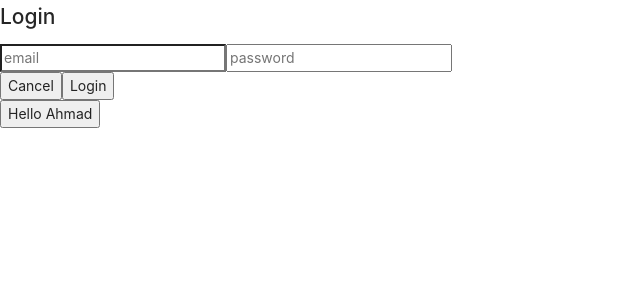
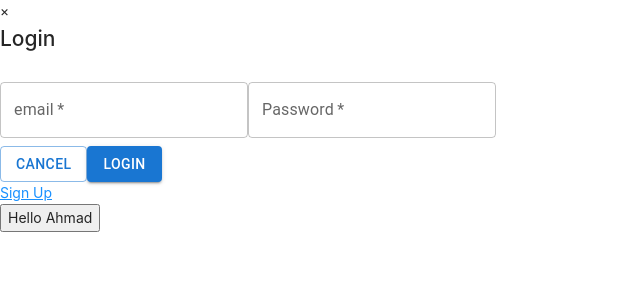
Before and after one commit to GSG-G10/divano, a React (Create React App) app in the folder client/: page / in a window 1280 px wide. Shown: the top 300 px of the page, without its empty margins (0-640 px from the left). Built offline with nearby package versions, Linux system fonts and the light colour scheme.

Commit message:
delete common components and use material ui components

```diff
--- a/client/src/Components/Common/Button.js
+++ /dev/null
@@ -1,11 +0,0 @@
-import React from 'react'
-
-const Button = ({id,onClick,textcontent}) =>  {
-    return (
-       <button id={id} onClick={onClick} className="btn"
-       >{textcontent}
-       </button>
-    )
-}
-
-export default Button;
--- a/client/src/Components/Common/Input.js
+++ /dev/null
@@ -1,15 +0,0 @@
-const Input = ({placeholder,name,id,type,onChange}) => {
-  return (
-    <input
-      placeholder={placeholder}
-      name={name}
-      id={id}
-      type={type}
-      className="input"
-      onChange={onChange}
-      required
-    />
-  );
-};
-
-export default Input;
--- a/client/src/Components/Login.js
+++ b/client/src/Components/Login.js
@@ -1,11 +1,14 @@
 import React, { useState} from "react";
 import axios from "axios"
-import Input from "./Common/Input";
-import Button from "./Common/Button";
+import {Link} from 'react-router-dom';
 import { message } from "antd";
+import Button from '@mui/material/Button';
+import TextField from '@mui/material/TextField';
+
+
 
 const Login = (props) => {
-    const [value, setValue] = useState({});
+    const [value, setValue] = useState({email: '', password: ''});
     const { active, setActive } = props;
 
     const handleSignUpFetch = async (e) => {
@@ -21,9 +24,9 @@ const Login = (props) => {
                         message.success(response.data.message)
                         return setActive('')
                     }
-                    message.error(response.data.message)
+                   return message.error(response.data.message)
                   } catch (err) {
-                      message.error(err.response.data.message)
+                    return  message.error(err.response.data.message)
                   }
 
             } else {
@@ -41,53 +44,46 @@ const Login = (props) => {
     const handelInputChange = (e) => {
       const newValue = e.target.value;
       const inputName = e.target.name;
-      console.log(e.target.name);
       setValue((prevState) => {
         return { ...prevState, [inputName]: newValue };
       });
-      console.log(value);
     };
     return (
         <>
           <div className={`add-form-container ${active}`}>
+          <span onClick={handleChange} class="close" title="Close Modal">&times;</span>
             <h2 className="form-title">Login</h2>
             <div className="popup-form-container">
               <form className="add-form">
-                <Input
-                  type="text"
-                  name="email"
-                  id="email"
-                  placeholder="email"
-                  onChange={handelInputChange}
-                  required
-                />
+                <TextField
+          required
+         margin='normal'
+         className='outlined-password-input'
+          id="outlined-required"
+          label="email"
+          name='email'
+          type='email'
+          onChange={handelInputChange}
+        />
 
-                <Input
-                  type="url"
-                  name="password"
-                  id="password"
-                  placeholder="password"
-                  onChange={handelInputChange}
-                  required
-                />
+        <TextField
+         required
+         margin='normal'
+         className='outlined-password-input'
+          id="outlined-password-input"
+          label="Password"
+          type="password"
+          name='password'
+          onChange={handelInputChange}
+        />
               </form>
               <div className="btns">
-                <Button
-                  className="save"
-                  textcontent="Cancel"
-                  type="cancel"
-                  onClick={handleChange}
-                  id={"cancel"}
-                />
-
-                <Button
-                  className="login"
-                  textcontent="Login"
-                  type="submit"
-                  onClick={handleSignUpFetch}
-                  id={"login"}
-                />
+              <Button variant="outlined" onClick={handleChange} >Cancel</Button>
+              <Button variant="contained" onClick={handleSignUpFetch} color='primary'>Login</Button>
               </div>
+              <Link to='/signup' className="link" >
+          <u>Sign Up</u>
+        </Link>
             </div>
           </div>
           <div className={`content-hider ${active}`}></div>
```
